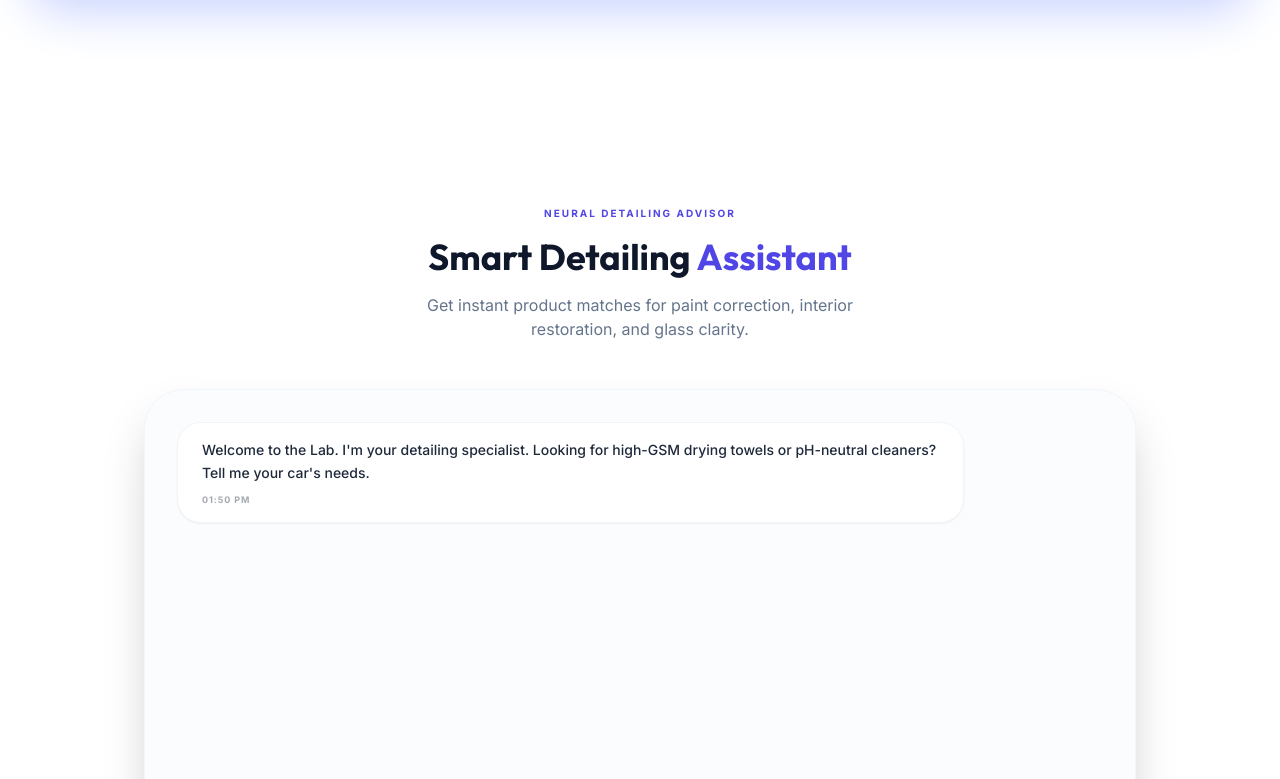
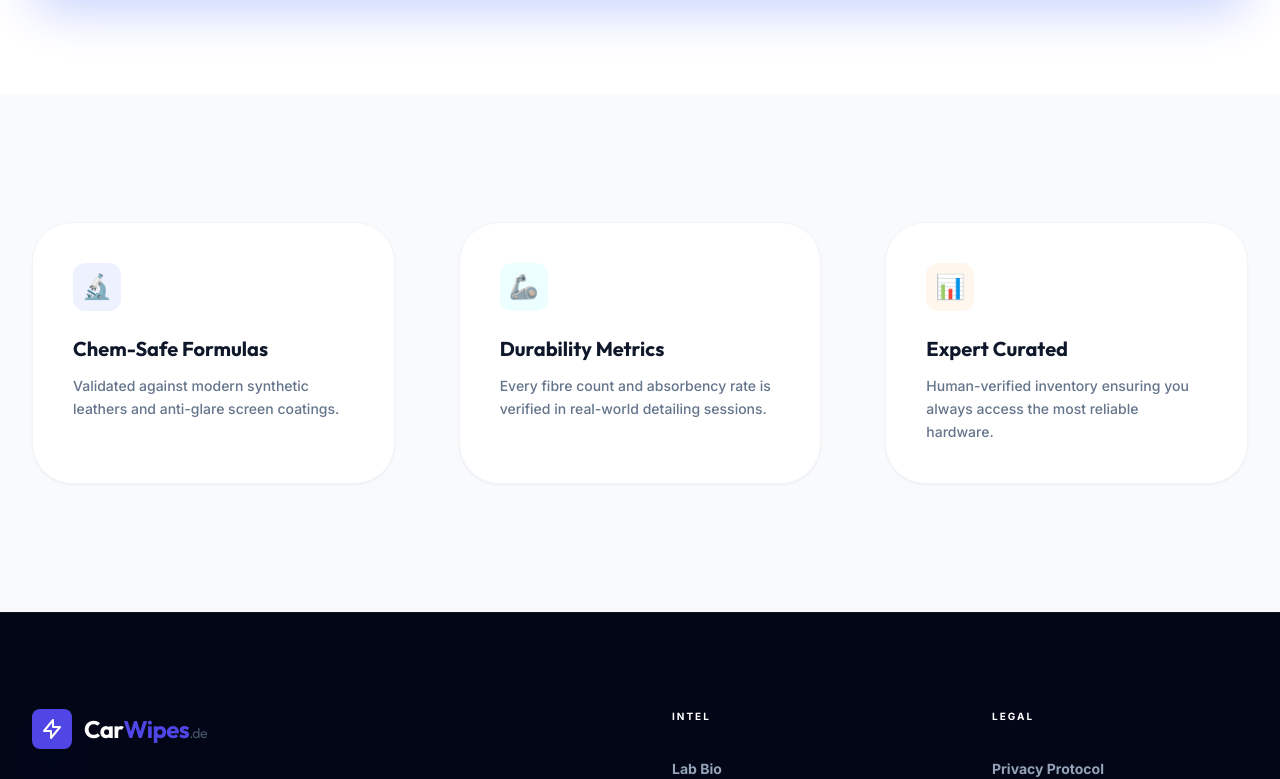
Before and after one commit to bakhada/carwipes, a React (Vite) app: page / in a window 1280 px wide. Shown: the part 2769-3548 px from the top of the page. Built offline with nearby package versions, Linux system fonts and the light colour scheme.

Commit message:
Add files via upload

```diff
--- a/App.tsx
+++ b/App.tsx
@@ -9,8 +9,6 @@ import About from './components/About';
 import Contact from './components/Contact';
 import { PrivacyPolicy, TermsOfService, Impressum } from './components/Legal';
 import Footer from './components/Footer';
-// FIX: Imported AIAdvisor to use it in the application
-import AIAdvisor from './components/AIAdvisor';
 import { PRODUCTS } from './constants';
 import { AppSection } from './types';
 
@@ -67,11 +65,6 @@ const App: React.FC = () => {
                   </button>
                 </div>
               </div>
-            </section>
-
-            {/* FIX: Integrated AIAdvisor into the home page for real-time detailing assistance */}
-            <section className="bg-white py-12">
-              <AIAdvisor />
             </section>
 
             <section className="bg-slate-50 py-32">
```
